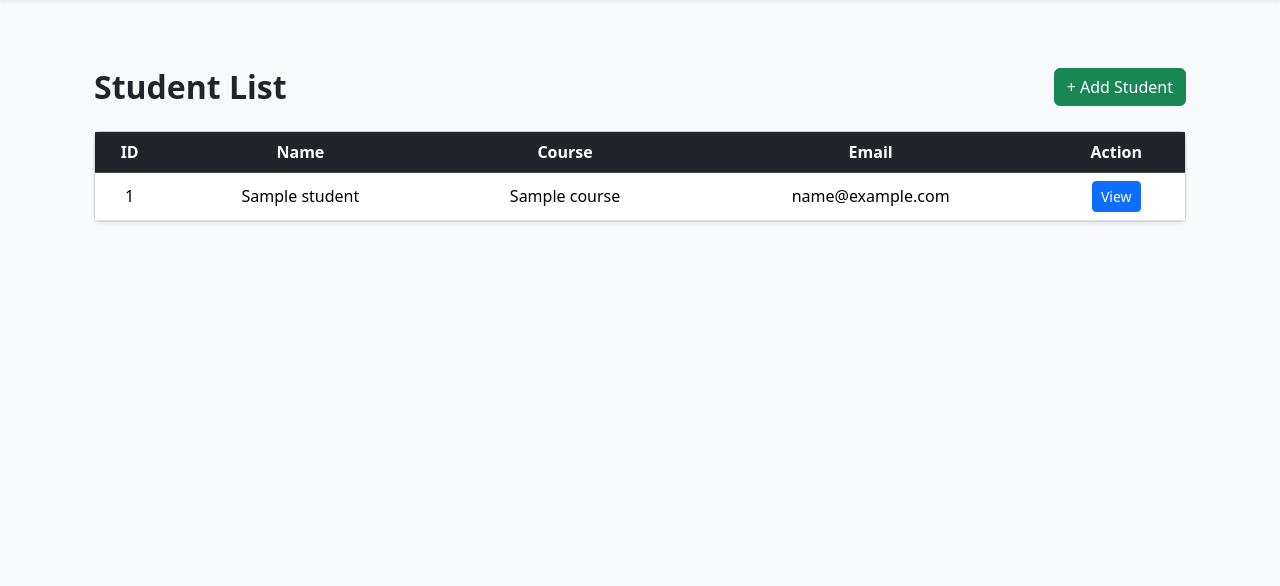
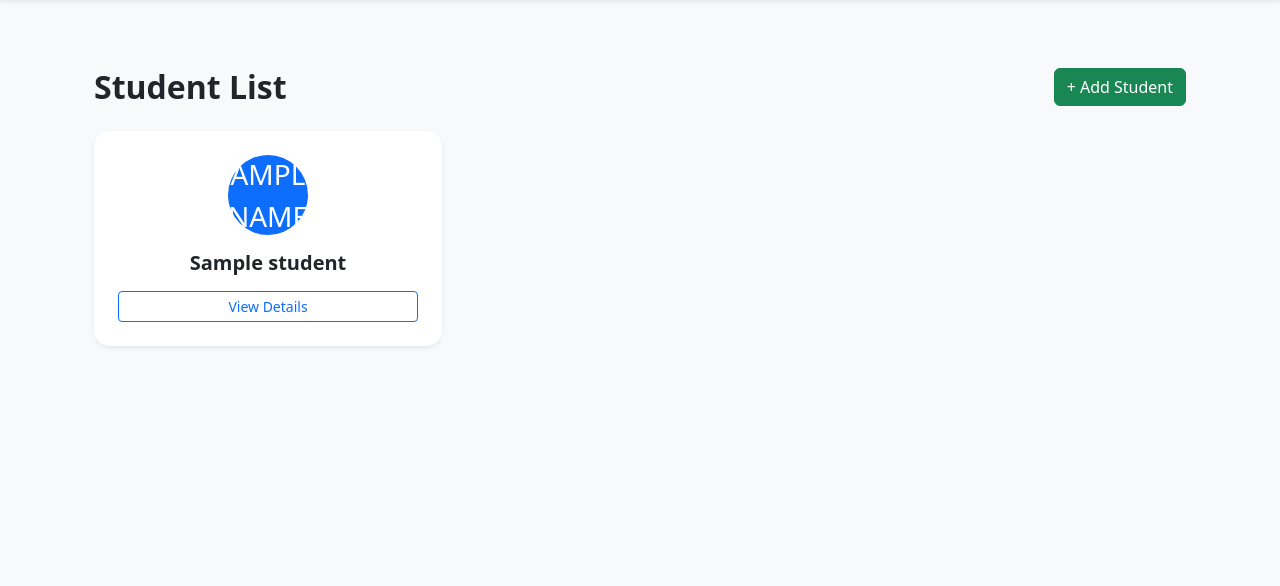
Before and after one commit to jbkatul/batch1308_student_portal_project, a Django app: template portal/templates/portals/student_list.html in a window 1280 px wide. Shown: the part 57-643 px from the top of the page. Run offline with Django 5.2, Linux system fonts and the light colour scheme; the template is opened without the code that fills it: most values are stand-ins (such as "Sample title", 1, 10 or a date in 2020).

Commit message:
This is Full students Portal Updated with card

```diff
--- a/portal/templates/portals/student_list.html
+++ b/portal/templates/portals/student_list.html
@@ -8,6 +8,7 @@ Student List
 
 <div class="container mt-5">
 
+    <!-- Header -->
     <div class="d-flex justify-content-between align-items-center mb-4">
         <h2 class="fw-bold mb-0">Student List</h2>
 
@@ -16,41 +17,40 @@ Student List
         </a>
     </div>
 
-    <div class="card shadow-sm">
-        <div class="card-body p-0">
+    {% if students %}
+    <div class="row g-4">
 
-            {% if students %}
-                <table class="table table-hover mb-0 text-center align-middle">
-                    <thead class="table-dark">
-                        <tr>
-                            <th>ID</th>
-                            <th>Name</th>
-                            <th>Course</th>
-                            <th>Email</th>
-                            <th>Action</th>
-                        </tr>
-                    </thead>
+        {% for student in students %}
+        <div class="col-md-6 col-lg-4">
+            <div class="card shadow-sm border-0 text-center p-4 student-card">
 
-                    <tbody>
-                        {% for student in students %}
-                        <tr>
-                            <td>{{ student.id }}</td>
-                            <td>{{ student.name }}</td>
-                            <td>{{ student.course }}</td>
-                            <td>{{ student.email }}</td>
-                            <td>
+                <!-- Circle Avatar (First Letter) -->
+                <div class="rounded-circle bg-primary text-white d-flex
+                            align-items-center justify-content-center mx-auto mb-3"
+                     style="width: 80px; height: 80px; font-size: 28px;">
+                    {{ student.name|first|upper }}
+                </div>
+
+                <!-- Student Name -->
+                <h5 class="fw-bold mb-3">
+                    {{ student.name }}
+                </h5>
+
+                <!-- View Button -->
                 <a href="{% url 'student_detail' student.id %}"
-                                   class="btn btn-primary btn-sm">
-                                    View
+                   class="btn btn-outline-primary btn-sm">
+                    View Details
                 </a>
-                            </td>
-                        </tr>
+
+            </div>
+        </div>
         {% endfor %}
-                    </tbody>
-                </table>
+
+    </div>
+
     {% else %}
-                <div class="text-center p-4">
-                    <p class="mb-3 text-muted">No students found.</p>
+    <div class="text-center p-5">
+        <h5 class="mb-3">No students found</h5>
         <a href="{% url 'add_student' %}" class="btn btn-primary">
             Add First Student
         </a>
@@ -58,8 +58,17 @@ Student List
     {% endif %}
 
 </div>
-    </div>
 
-</div>
+<style>
+.student-card {
+    transition: 0.3s ease;
+    border-radius: 15px;
+}
+
+.student-card:hover {
+    transform: translateY(-6px);
+    box-shadow: 0 10px 25px rgba(0,0,0,0.1);
+}
+</style>
 
 {% endblock %}
```
Lines whose indentation alone changed are shown as unchanged.
